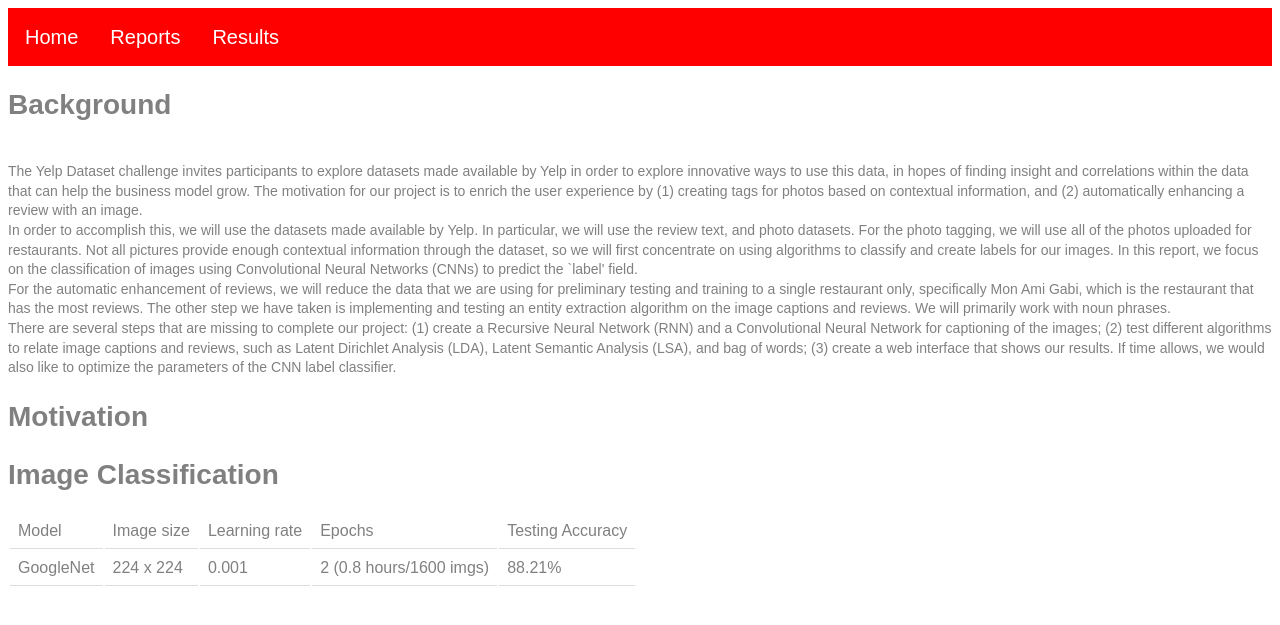
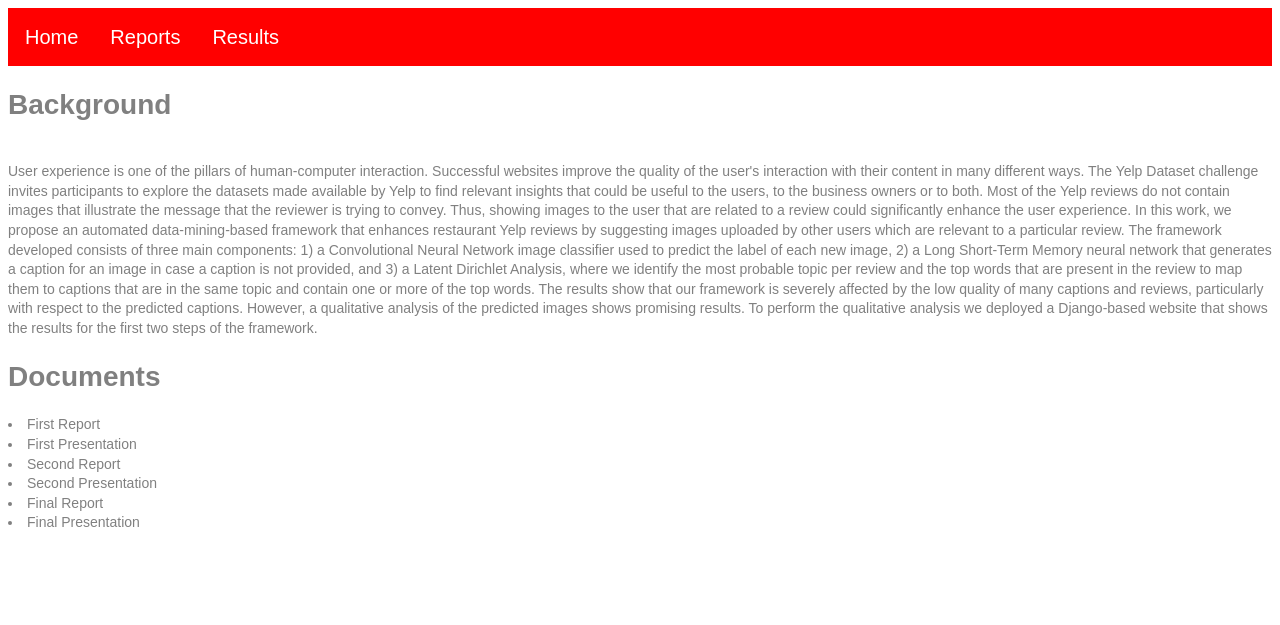
Before and after one commit to neostoic/image_classification, a Django app: page /report.html in a window 1280 px wide. Shown: the top 625 px of the page. Run offline with Django 3.2, Linux system fonts and the light colour scheme.

Commit message:
Site Updates

```diff
--- a/autoCap/autoCap/static/css/menuDetails.css
+++ b/autoCap/autoCap/static/css/menuDetails.css
@@ -6,7 +6,7 @@ ul {
     background-color: red;
 }
 
-li a{
+.navBar a{
     font: 20px/1.4 arial;
     float: left;
     display: block;
@@ -17,7 +17,7 @@ li a{
 }
 
 /* Change the link color to #111 (black) on hover */
-li a:hover {
+.navBar a:hover {
     background-color: white;
     color:red
 }
--- a/autoCap/autoCap/static/css/methodDetails.css
+++ b/autoCap/autoCap/static/css/methodDetails.css
@@ -3,7 +3,16 @@ body{
     color:gray;
 }
 th, td {
-    padding: 8px;
-    text-align: left;
+    padding: 20px;
+    text-align: centered;
     border-bottom: 1px solid #ddd;
 }
+.DocLink a{
+    font:14px/1.4 arial;
+    text-decoration: none;
+    color: gray;
+}
+
+.DocLink a:hover{
+    color: red;
+}
--- a/autoCap/autoCap/static/css/testsDetails.css
+++ b/autoCap/autoCap/static/css/testsDetails.css
@@ -78,7 +78,7 @@ li{
  left:90px;
  border: 2px solid red;
  width:80%;
- height:60%;
+ height:auto;
 }
 
 .imgWrap:focus img{
--- a/autoCap/autoCap/templates/menu.html
+++ b/autoCap/autoCap/templates/menu.html
@@ -1,11 +1,14 @@
+<!-- Menu banner that goes on all pages -->
+
 <html>
 <head>
+    <title>Yelp Image Classifier</title>
     {% load staticfiles %}
     <link rel="stylesheet" type="text/css" href="{% static 'css/menuDetails.css' %}" />
     <ul>
-        <li><a href="/">Home </a> </li>
-        <li><a href="report.html">Reports </a> </li>
-        <li><a href="tests.html">Results </a> </li>
+        <li class="navBar"><a href="/">Home </a> </li>
+        <li class="navBar"><a href="report.html">Reports </a> </li>
+        <li class="navBar"><a href="tests.html">Results </a> </li>
     </ul>
 
 </head>
--- a/autoCap/autoCap/templates/report.html
+++ b/autoCap/autoCap/templates/report.html
@@ -1,3 +1,5 @@
+<!-- This html displays our abstract and has download links to our documents -->
+
 <html>
 <head>
     {%include "menu.html"%}
@@ -6,54 +8,38 @@
 
     <h1>Background</h1>
     <div class="intro">
-       <br> The Yelp Dataset challenge invites participants to explore datasets
-        made available by Yelp in order to explore innovative ways to use this data,
-        in hopes of finding insight and correlations within the data that can help the
-        business model grow. The motivation for our project is to enrich the user experience by
-        (1) creating tags for photos based on contextual information, and (2) automatically enhancing a review with an image.
-
-        <br>In order to accomplish this, we will use the datasets made available by Yelp.
-        In particular, we will use the review text, and photo datasets. For the photo tagging,
-        we will use all of the photos uploaded for restaurants. Not all pictures provide enough
-        contextual information through the dataset, so we will first concentrate on using algorithms
-        to classify and create labels for our images. In this report, we focus on the classification
-        of images using Convolutional Neural Networks (CNNs) to predict the `label' field.
-
-        <br>For the automatic enhancement of reviews, we will reduce the data that we are using
-        for preliminary testing and training to a single restaurant only, specifically Mon Ami Gabi,
-        which is the restaurant that has the most reviews. The other step we have taken is implementing and
-        testing an entity extraction algorithm on the image captions and reviews. We will primarily work with noun phrases.
-
-        <br>There are several steps that are missing to complete our project: (1) create a Recursive Neural Network
-        (RNN) and a Convolutional Neural Network for captioning of the images; (2) test different algorithms to relate
-        image captions and reviews, such as Latent Dirichlet Analysis (LDA), Latent Semantic Analysis (LSA), and bag of
-        words; (3) create a web interface that shows our results. If time allows, we would also like to optimize the parameters
-        of the CNN label classifier.
+       <br> User experience is one of the pillars of human-computer interaction.
+        Successful websites improve the quality of the user's interaction with their
+        content in many different ways. The Yelp Dataset challenge invites participants
+        to explore the datasets made available by Yelp to find relevant insights that
+        could be useful to the users, to the business owners or to both. Most of the
+        Yelp reviews do not contain images that illustrate the message that the reviewer
+        is trying to convey. Thus, showing images to the user that are related to a review
+        could significantly enhance the user experience. In this work, we propose an
+        automated data-mining-based framework that enhances restaurant Yelp reviews by
+        suggesting images uploaded by other users which are relevant to a particular review.
+        The framework developed consists of three main components: 1) a Convolutional Neural
+        Network image classifier used to predict the label of each new image, 2) a Long
+        Short-Term Memory neural network that generates a caption for an image in case a
+        caption is not provided, and 3) a Latent Dirichlet Analysis, where we identify
+        the most probable topic per review and the top words that are present in the review
+        to map them to captions that are in the same topic and contain one or more of the
+        top words. The results show that our framework is severely affected by the low
+        quality of many captions and reviews, particularly with respect to the predicted
+        captions. However, a qualitative analysis of the predicted images shows promising
+        results. To perform the qualitative analysis we deployed a Django-based website that
+        shows the results for the first two steps of the framework.
 
     </div>
-    <h1>Motivation</h1>
-    <p></p>
-    <h1>Image Classification</h1>
-    <p>
-        <table>
-            <tr>
-                <td> Model </td>
-                <td> Image size </td>
-                <td> Learning rate </td>
-                <td> Epochs </td>
-                <td> Testing Accuracy </td>
-            </tr>
-            <tr>
-                <td> GoogleNet </td>
-                <td> 224 x 224 </td>
-                <td> 0.001 </td>
-                <td> 2 (0.8 hours/1600 imgs) </td>
-                <td> 88.21% </td>
-            </tr>
-        </table>
-    </p>
+
 </head>
-<body>
+    <h1>Documents</h1>
 
-</body>
+        <li class="DocLink"><a href="https://s3-us-west-2.amazonaws.com/auto-ap-media/first_report.pdf">First Report</a></li>
+        <li class="DocLink"><a href="https://s3-us-west-2.amazonaws.com/auto-ap-media/FirstPresentationSlides.pptx">First Presentation</a></li>
+        <li class="DocLink"><a href="https://s3-us-west-2.amazonaws.com/auto-ap-media/second_report.pdf">Second Report</a></li>
+        <li class="DocLink"><a href="https://s3-us-west-2.amazonaws.com/auto-ap-media/2ndPresentationSlides.pdf">Second Presentation</a></li>
+        <li class="DocLink"><a href="https://s3-us-west-2.amazonaws.com/auto-ap-media/final_report.pdf">Final Report</a></li>
+        <li class="DocLink"><a href="https://s3-us-west-2.amazonaws.com/auto-ap-media/Final_Presentation.pdf">Final Presentation</a></li>
+
 </html>
--- a/autoCap/autoCap/urls.py
+++ b/autoCap/autoCap/urls.py
@@ -1,3 +1,5 @@
+# These are the url patterns per page
+
 from django.conf.urls import include, url
 from django.contrib import admin
 
@@ -5,10 +7,6 @@ from views import index, tests, report
 
 
 urlpatterns = [
-    # Examples:
-    # url(r'^$', 'autoCap.views.home', name='home'),
-    # url(r'^blog/', include('blog.urls')),
-
     url(r'^admin/', include(admin.site.urls)),
     url(r'^$', index),
     url(r'^tests.html', tests),
--- a/autoCap/autoCap/views.py
+++ b/autoCap/autoCap/views.py
@@ -1,8 +1,9 @@
+#Views return the request to the page and send database items
+#Queries are filtered and requested here along with django classes
+
 from django.shortcuts import render
 from .models import Images
 from django.core.paginator import Paginator, EmptyPage, PageNotAnInteger
-
-
 
 def index(request):
     return render(request, "index.html")
@@ -12,7 +13,7 @@ def report(request):
 
 def tests(request):
     images = Images.objects.all().filter(split='test')
-    paginator = Paginator(images, 40) # Show 24 images per page
+    paginator = Paginator(images, 40) # Show 40 images per page
     page = request.GET.get('page')
     try:
         images = paginator.page(page)
--- /dev/null
+++ b/autoCap/requirements.txt
@@ -0,0 +1,5 @@
+dj-database-url==0.4.0
+Django==1.9.2
+gunicorn==19.4.5
+psycopg2==2.6.1
+whitenoise==2.0.6
```
Also changed, not shown: autoCap/autoCap/models.py (+2 -6 lines), autoCap/autoCap/templates/index.html (+6 -3 lines), autoCap/autoCap/templates/tests.html (+9 -5 lines), 1 other file.
